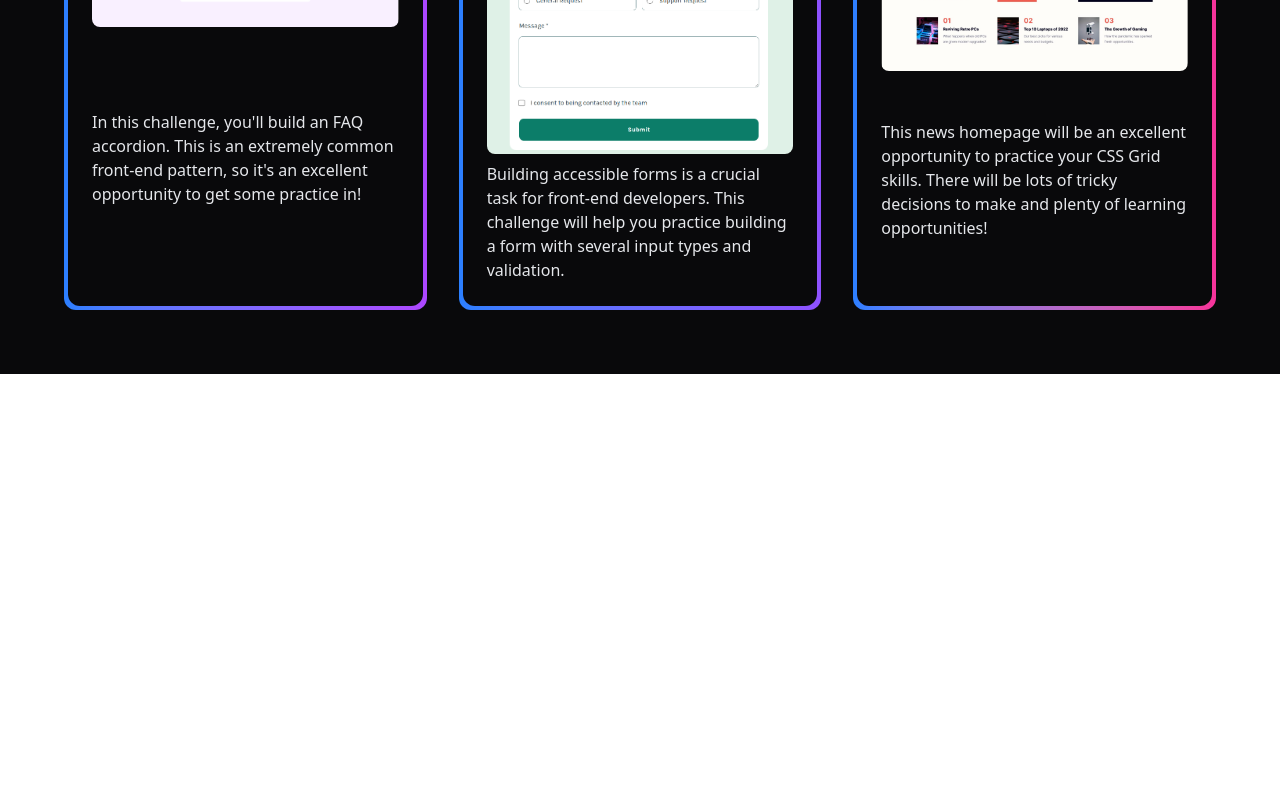
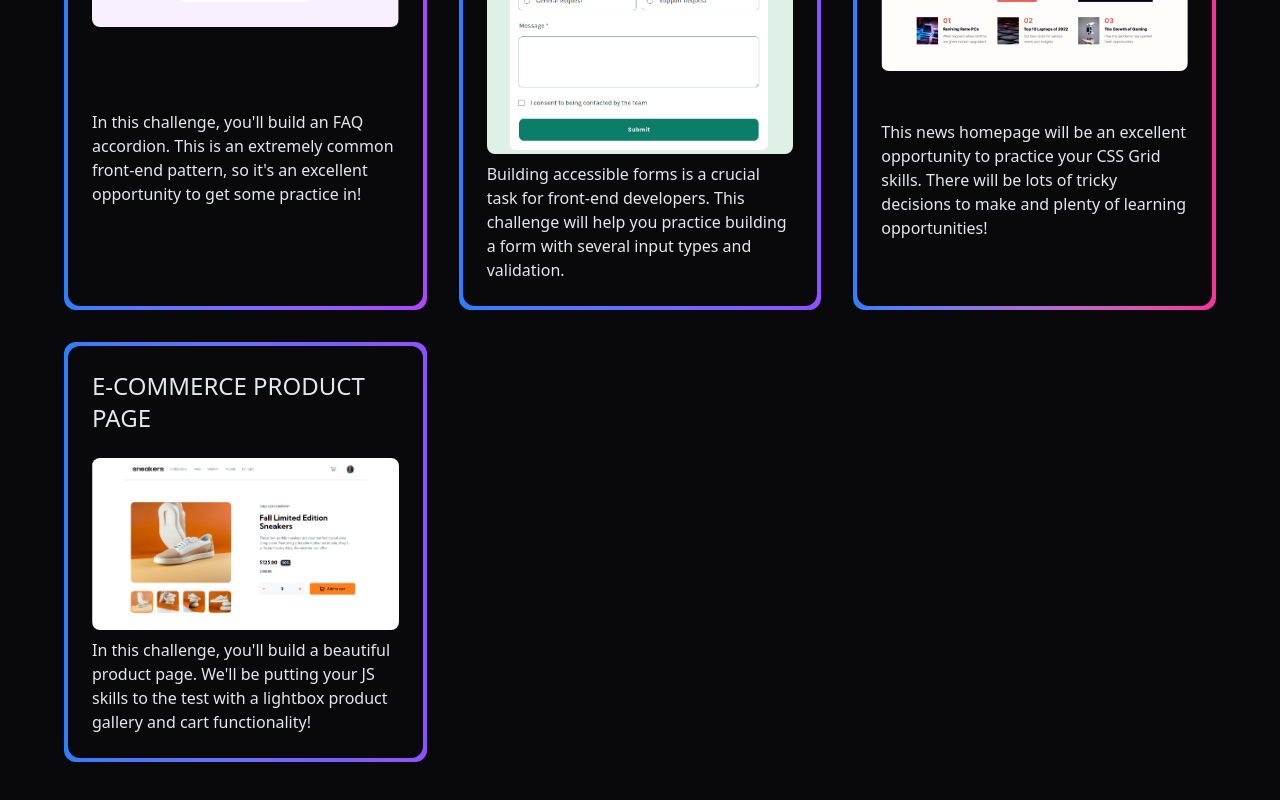
Before and after one commit to rustyff12/Frontend-Mentor-Solutions, a React (Vite) app: page / in a window 1280 px wide. Shown: the part 2369-3169 px from the top of the page. Before the commit the page ends 2743 px from the top, so only its background shows below. Built offline with nearby package versions, Linux system fonts and the light colour scheme.

Commit message:
e-commerce data added

```diff
--- a/src/data/data.ts
+++ b/src/data/data.ts
@@ -158,4 +158,14 @@ export const linkData: LinkTypes[] = [
     url: "https://news-homepage-rustyff12.netlify.app/",
     image: "/thumbnails/news-homepage.png",
   },
+  {
+    id: 16,
+    name: "E-commerce product page",
+    description:
+      "In this challenge, you'll build a beautiful product page. We'll be putting your JS skills to the test with a lightbox product gallery and cart functionality!",
+    challengeLink:
+      "https://www.frontendmentor.io/challenges/ecommerce-product-page-UPsZ9MJp6",
+    url: "https://e-commerce-product-page-rustyff12.netlify.app/",
+    image: "/thumbnails/e-commerce.png",
+  },
 ];
```
Also changed, not shown: public/thumbnails/e-commerce.png (added).
